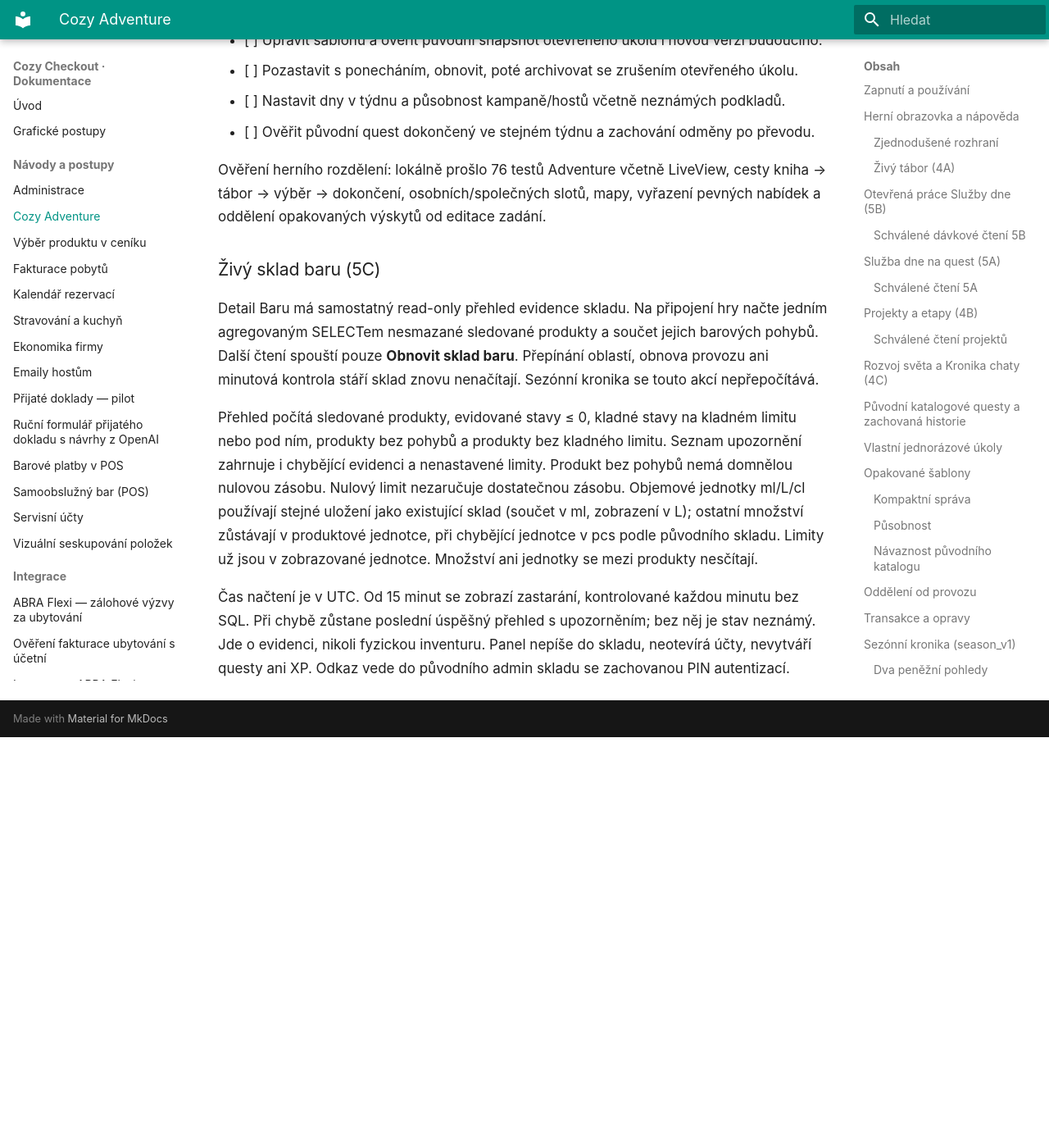
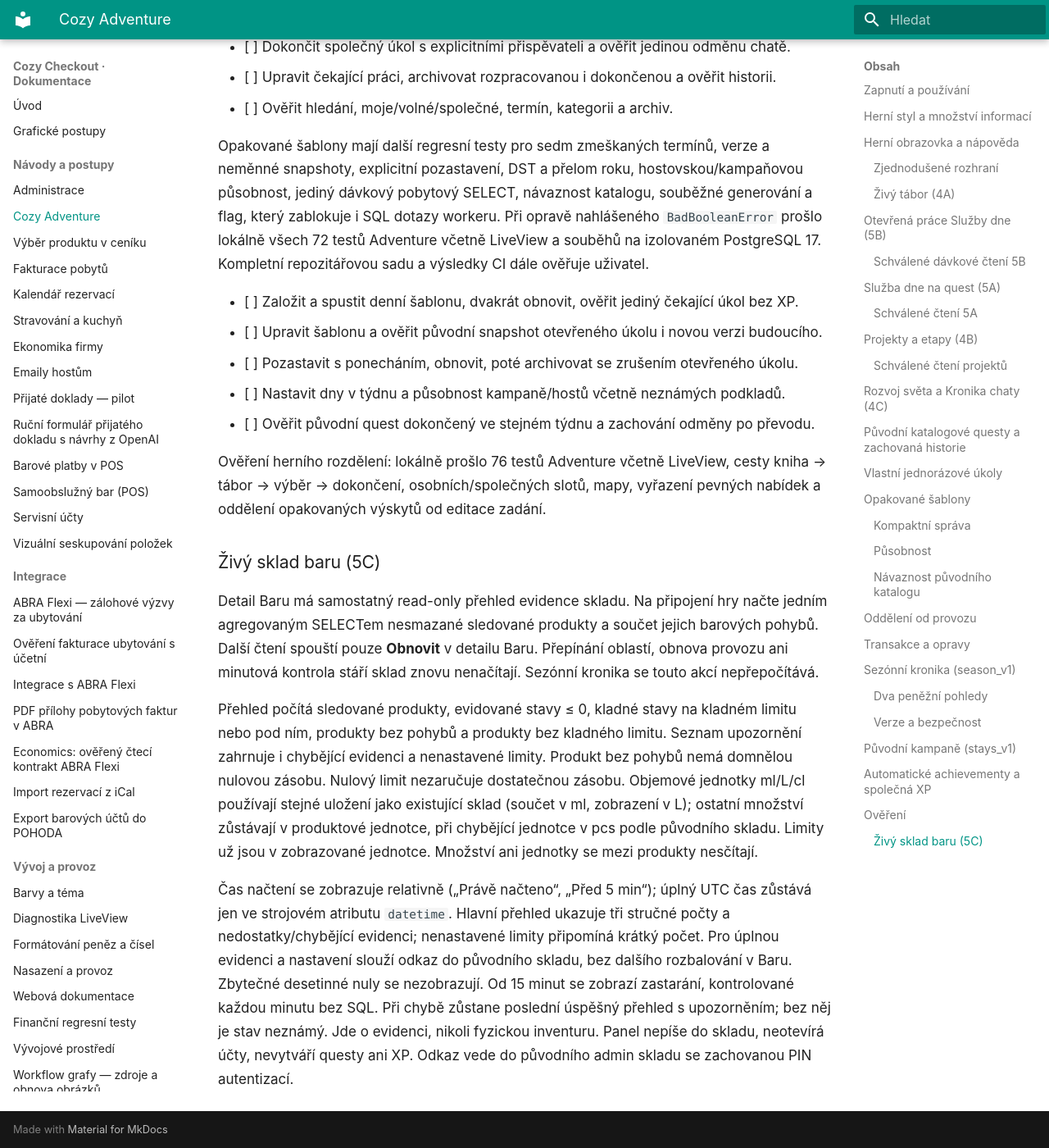
Before and after one commit to michalhorcic/cozy-checkout, an MkDocs documentation site: the page built from docs/features/ADVENTURE.md, in a window 1280 px wide and 1400 px high, scrolled down 25511 px. Shown: the whole window at 82% size. Built offline with MkDocs 1.6.1 and Material for MkDocs 9.7.7, drawn with Linux system fonts in a browser that asks for light colours; before the commit the page ends 26410 px from its top, so only the background shows below that; some of the changed text lies outside the part shown.

Commit message:
Make Adventure bar concise and game focused

```diff
--- a/docs/features/ADVENTURE.md
+++ b/docs/features/ADVENTURE.md
@@ -49,6 +49,19 @@
    i bez poznámky. Neuváděj osobní údaje hostů.
 6. Historii XP najdeš pod **Nastavení a audit**. Dashboard zobrazuje až 100
    questů (aktivní vždy před dokončenými) a posledních 20 XP transakcí.
+
+## Herní styl a množství informací
+
+Adventure je především HRA: má bavit, dávat základní přehled o dění na chatě
+a pomáhat plánovat práci. Není to další obrazovka hlavní aplikace.
+Při dalších úpravách zachovávat příjemný herní zážitek: krátké názvy, pár
+podstatných čísel, jasný další krok a co nejméně vysvětlujícího textu.
+Nadbytečný text škrtat, ne ho automaticky schovávat do dalších rozbalování.
+Ani rozbalovací prvky nemají zaplnit hru. Metodika a technická omezení patří
+především do dokumentace či Průvodce, podrobná provozní evidence do hlavní aplikace.
+Informaci o neznámém či starém stavu zachovat stručně, bez opakovaných poučení.
+Datum a čas zobrazovat lidsky a krátce (např. „Právě načteno“, „Před 5 min“), bez surových timestampů,
+sekund, mikrosekund a technických údajů v běžném herním pohledu.
 
 ## Herní obrazovka a nápověda
 
@@ -894,7 +907,7 @@
 
 Detail Baru má samostatný read-only přehled evidence skladu. Na připojení hry
 načte jedním agregovaným SELECTem nesmazané sledované produkty a součet jejich
-barových pohybů. Další čtení spouští pouze **Obnovit sklad baru**. Přepínání oblastí,
+barových pohybů. Další čtení spouští pouze **Obnovit** v detailu Baru. Přepínání oblastí,
 obnova provozu ani minutová kontrola stáří sklad znovu nenačítají. Sezónní kronika
 se touto akcí nepřepočítává.
 
@@ -907,7 +920,12 @@
 při chybějící jednotce v pcs podle původního skladu. Limity už jsou v zobrazované
 jednotce. Množství ani jednotky se mezi produkty nesčítají.
 
-Čas načtení je v UTC. Od 15 minut se zobrazí zastarání, kontrolované každou minutu
+Čas načtení se zobrazuje relativně („Právě načteno“, „Před 5 min“); úplný UTC čas
+zůstává jen ve strojovém atributu `datetime`. Hlavní přehled ukazuje tři stručné
+počty a nedostatky/chybějící evidenci; nenastavené limity připomíná krátký počet.
+Pro úplnou evidenci a nastavení slouží odkaz do původního skladu, bez dalšího
+rozbalování v Baru. Zbytečné desetinné nuly se nezobrazují.
+Od 15 minut se zobrazí zastarání, kontrolované každou minutu
 bez SQL. Při chybě zůstane poslední úspěšný přehled s upozorněním; bez něj je stav
 neznámý. Jde o evidenci, nikoli fyzickou inventuru. Panel nepíše do skladu,
 neotevírá účty, nevytváří questy ani XP. Odkaz vede do původního admin skladu
```
Also changed, not shown: 3 other files.
